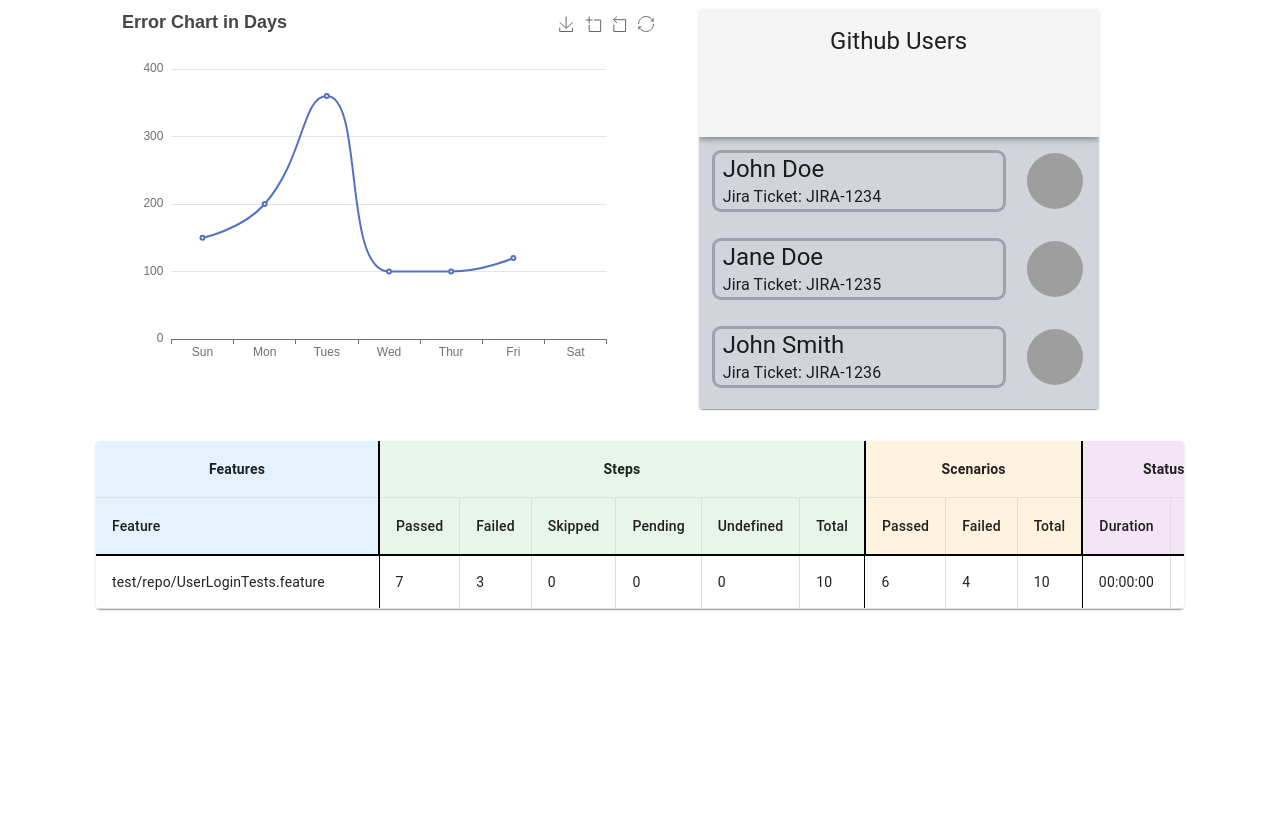
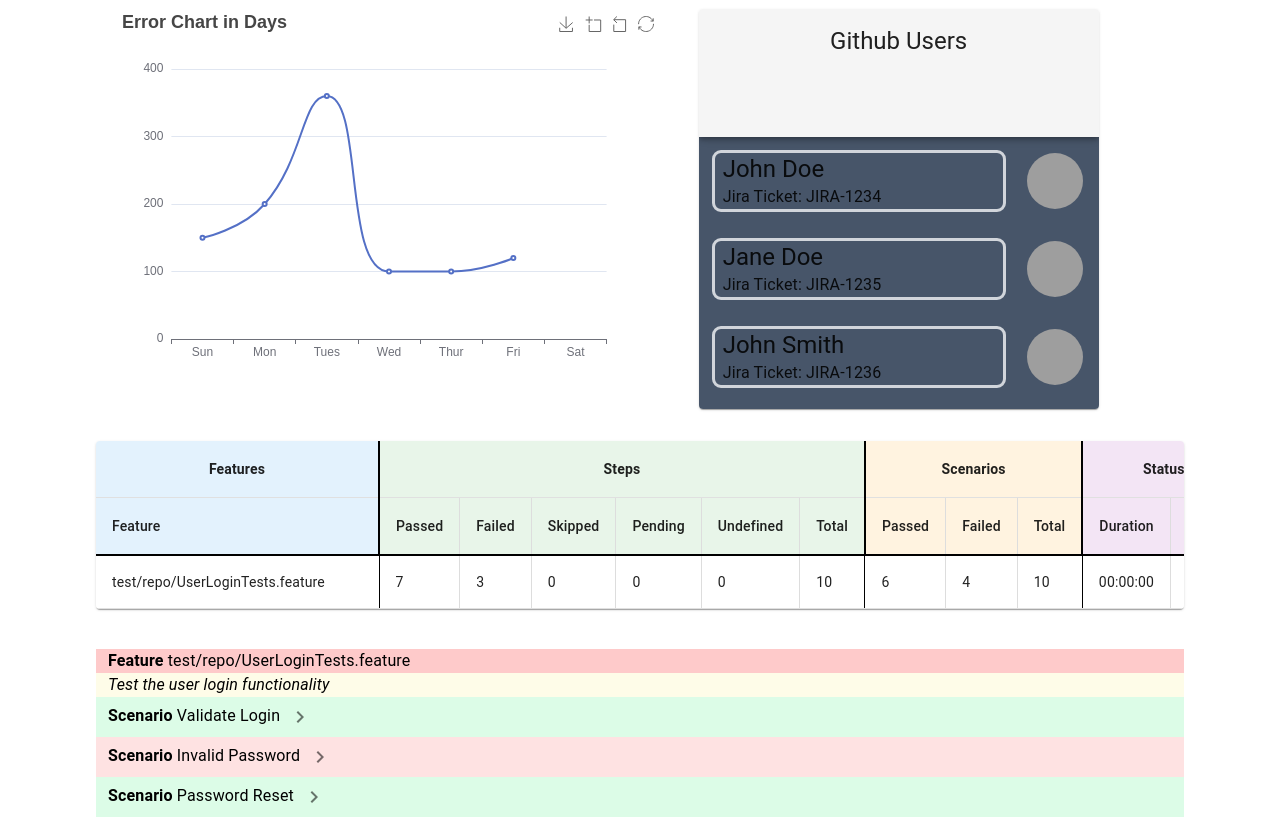
Before and after one commit to Codeyg12/test-view, a Next.js app: page /feature/1 in a window 1280 px wide. Shown: the part 520-1345 px from the top of the page. Before the commit the page ends 1137 px from the top, so only its background shows below. Built offline with nearby package versions, Linux system fonts and the light colour scheme; grey boxes are pictures that could not be loaded.

Commit message:
Created basic breakdown of scenarios and steps for single feature

```diff
--- /dev/null
+++ b/app/components/FeatureDetails.tsx
@@ -0,0 +1,122 @@
+"use  client";
+
+import { IconButton, Typography } from "@mui/material";
+import KeyboardArrowRightIcon from '@mui/icons-material/KeyboardArrowRight';
+import KeyboardArrowDownIcon from '@mui/icons-material/KeyboardArrowDown';
+import { useState } from "react";
+
+const FeatureDetailsData = [
+  {
+    scenario: "Validate Login",
+    steps: [
+      {
+        name: "Enter username",
+        status: "pass",
+      },
+      {
+        name: "Enter password",
+        status: "pass",
+      },
+      {
+        name: "Click submit",
+        status: "pass",
+      },
+    ],
+  },
+  {
+    scenario: "Invalid Password",
+    steps: [
+      {
+        name: "Enter username",
+        status: "pass",
+      },
+      {
+        name: "Enter invalid password",
+        status: "fail",
+      },
+      {
+        name: "Click submit",
+        status: "fail",
+      },
+    ],
+  },
+  {
+    scenario: "Password Reset",
+    steps: [
+      {
+        name: "Click forgot password",
+        status: "pass",
+        },
+        {
+          name: "Enter email",
+          status: "pass",
+        },
+        {
+          name: "Click submit",
+          status: "pass",
+        },
+        ],
+  }
+];
+
+const FeatureDetails = () => {
+    const [openScenarios, setOpenScenarios] = useState(Array(FeatureDetailsData.length).fill(false));
+    const [openStepsSection, setOpenStepsSection] = useState(Array(FeatureDetailsData.length).fill(false));
+
+    const handleScenarioClick = (index: number) => {
+        setOpenScenarios(openScenarios.map((state, i) => (i === index ? !state : state)));
+    }
+
+    const handleStepsClick = (index: number) => {
+        setOpenStepsSection(openStepsSection.map((state, i) => (i === index ? !state : state)));
+    }
+
+    return (
+      <>
+        <Typography className="bg-red-200 pl-3 text-black">
+          <span className="font-bold">Feature </span>{" "}
+          test/repo/UserLoginTests.feature
+        </Typography>
+        <Typography className="bg-yellow-50 text-black pl-3 italic">
+          Test the user login functionality
+        </Typography>
+        {FeatureDetailsData.map((scenario, scenarioIndex) => (
+          <div key={scenarioIndex}>
+            <Typography className={`${scenario.steps.some(step => step.status === "fail") ? "bg-red-100" : "bg-green-100"}  text-black pl-3 ml-2 mt-2`}>
+              <span className="font-bold">Scenario</span> {scenario.scenario}
+              <IconButton onClick={() => handleScenarioClick(scenarioIndex)}>
+                {openScenarios[scenarioIndex] ? <KeyboardArrowDownIcon /> : <KeyboardArrowRightIcon />}
+              </IconButton>
+            </Typography>
+            {openScenarios[scenarioIndex] && (
+              <>
+                <Typography className={`${scenario.steps.some(step => step.status === "fail") ? "bg-red-100" : "bg-green-100"}   text-black pl-3 font-bold ml-4 my-1`}>
+                  Steps
+                  <IconButton onClick={() => handleStepsClick(scenarioIndex)}>
+                    {openStepsSection[scenarioIndex] ? <KeyboardArrowDownIcon /> : <KeyboardArrowRightIcon />}
+                  </IconButton>
+                </Typography>
+                {openStepsSection[scenarioIndex] && (
+                  <>
+                    {scenario.steps.map((step, stepIndex) => (
+                      <div key={stepIndex}>
+                        <Typography
+                          className={`${
+                            step.status === "pass" ? "bg-green-200" : "bg-red-200"
+                          } p-1 ml-6 my-1 text-black`}
+                        >
+                          {step.name}
+                        </Typography>
+                      </div>
+                    ))}
+                  </>
+                )}
+              </>
+            )}
+          </div>
+        ))}
+      </>
+    );
+}
+
+export default FeatureDetails;
--- a/app/components/GithubUsers.tsx
+++ b/app/components/GithubUsers.tsx
@@ -17,7 +17,7 @@ const GithubUsers = () => {
   return (
     <Card
       sx={{ maxWidth: 400, minHeight: 400, maxHeight: 400, overflow: "auto" }}
-      className="flex flex-col justify-start bg-gray-300"
+      className="flex flex-col justify-start bg-slate-600"
     >
       <AppBar position="sticky" color="default">
         <CardHeader title={"Github Users"} className="text-center" />
@@ -34,11 +34,11 @@ const GithubUsers = () => {
 const User = ({ user }: any) => {
   const { id, name, jiraTicket } = user;
   return (
-    <CardContent className="flex justify-between items-center bg-gray-300">
+    <CardContent className="flex justify-between items-center bg-slate-600">
       <Typography
         variant="h5"
         component="div"
-        className="outline flex-grow pl-2 rounded-md outline-gray-400"
+        className="outline flex-grow pl-2 rounded-md outline-gray-300"
       >
         {name}
         <Typography>{`Jira Ticket: ${jiraTicket} `}</Typography>
--- a/app/feature/[slug]/page.tsx
+++ b/app/feature/[slug]/page.tsx
@@ -9,6 +9,7 @@ import Link from "next/link";
 import TableHeader from "@/components/TableHeader";
 import GithubUsers from "@/components/GithubUsers";
 import LineGraph from "@/components/LineGraph";
+import FeatureDetails from "@/components/FeatureDetails";
 
 // interface ChartData {
 //   testType: string;
@@ -112,7 +113,7 @@ export default function FeatureComponent() {
 </div>
       <TableContainer
             component={Paper}
-            className="w-full"
+            className="w-full mb-10"
             sx={{ maxHeight: '500px' }}
         >
       <Table>
@@ -135,6 +136,7 @@ export default function FeatureComponent() {
       </TableBody>
       </Table>
       </TableContainer>
+      <FeatureDetails />
     </>
   );
 }
```
